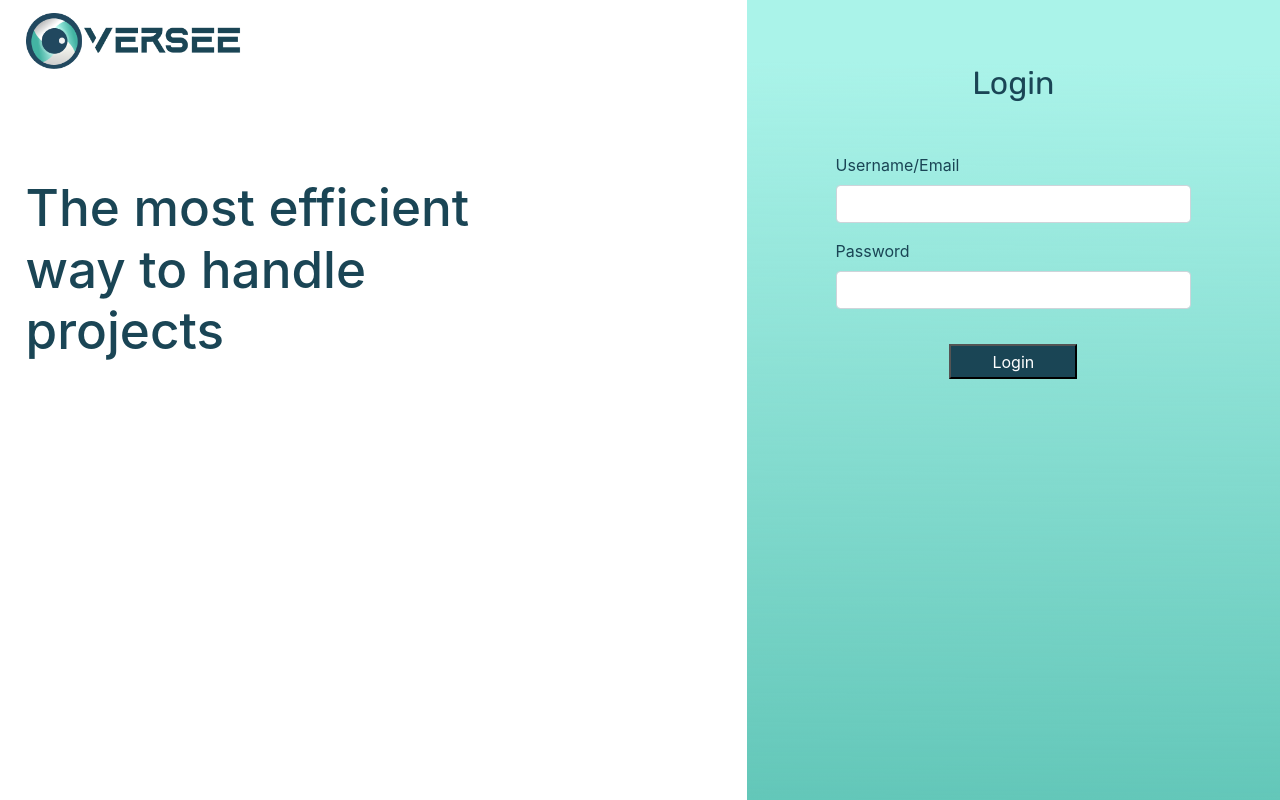
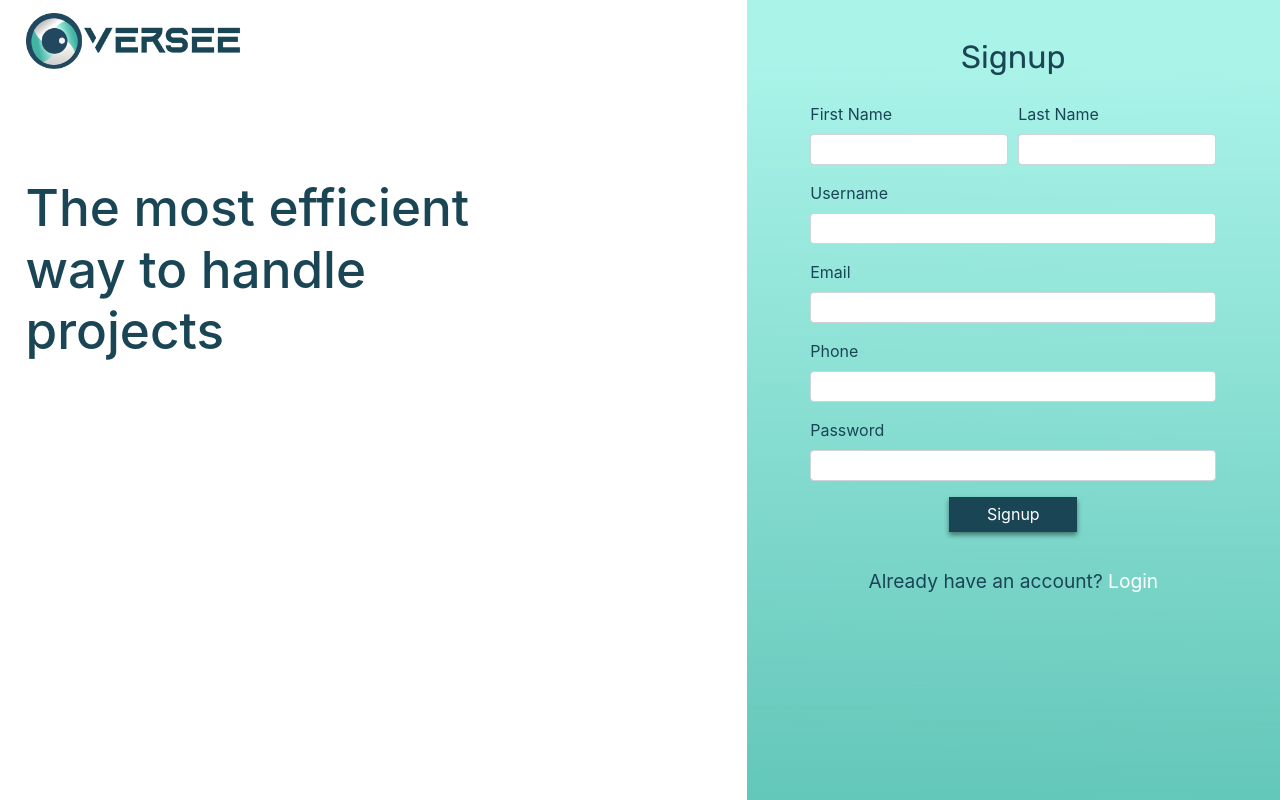
Before and after one commit to aakooo/nutriment, a React (Create React App) app in the folder frontend/: page /signup in a window 1280 px wide. Built offline with nearby package versions, Linux system fonts and the light colour scheme.

Commit message:
Completed login and signup UI

```diff
--- a/frontend/package.json
+++ b/frontend/package.json
@@ -9,6 +9,7 @@
     "react": "^17.0.2",
     "react-bootstrap": "^1.6.1",
     "react-dom": "^17.0.2",
+    "react-router-dom": "^5.2.0",
     "react-scripts": "4.0.3",
     "styled-components": "^5.3.0",
     "web-vitals": "^1.1.2"
--- a/frontend/src/App.js
+++ b/frontend/src/App.js
@@ -1,11 +1,17 @@
 import React from 'react'
+import { BrowserRouter as Router, Route } from 'react-router-dom'
 import Home from './components/Home'
+import Signup from './components/Signup'
 import { Container } from 'react-bootstrap'
 
 const App = () => {
   return (
     <Container fluid>
-      <Home />
+
+      <Router>
+        <Route path='/signup' component={Signup} />
+        <Route exact path='/' component={Home} />
+      </Router>
     </Container>
   );
 }
--- a/frontend/src/components/Home.js
+++ b/frontend/src/components/Home.js
@@ -1,22 +1,12 @@
 import React from 'react'
+import Layout from './auth/Layout'
 import Overview from './auth/Overview'
 import LoginForm from './auth/LoginForm'
-import { Row, Col } from 'react-bootstrap'
-
-const noPadding = { padding: 0 }
 
 const Home = () => {
 
     return (
-        <Row style={{ minHeight: '100vh' }}>
-            <Col xs="12" lg="7" md="6" style={noPadding}>
-                <Overview />
-            </Col>
-
-            <Col xs="12" lg="5" md="6" style={noPadding}>
-                <LoginForm />
-            </Col>
-        </Row>
+        <Layout Left={Overview} Right={LoginForm} />
     )
 }
 
--- a/frontend/src/components/Signup.js
+++ b/frontend/src/components/Signup.js
@@ -0,0 +1,15 @@
+import React from 'react'
+import Overview from './auth/Overview'
+import Layout from './auth/Layout'
+import SignupForm from './auth/SignupForm'
+
+const Signup = () => {
+
+    return (
+        <div>
+            <Layout Left={Overview} Right={SignupForm} />
+        </div>
+    )
+}
+
+export default Signup
--- /dev/null
+++ b/frontend/src/components/auth/Layout.js
@@ -0,0 +1,21 @@
+import React from 'react'
+import { Row, Col } from 'react-bootstrap'
+
+const noPadding = { padding: 0 }
+
+const Layout = ({ Left, Right }) => {
+
+    return (
+        <Row style={{ minHeight: '100vh' }}>
+            <Col xs="12" lg="7" md="6" style={noPadding}>
+                <Left />
+            </Col>
+
+            <Col xs="12" lg="5" md="6" style={noPadding}>
+                <Right />
+            </Col>
+        </Row>
+    )
+}
+
+export default Layout
--- a/frontend/src/components/auth/LoginForm.js
+++ b/frontend/src/components/auth/LoginForm.js
@@ -1,7 +1,14 @@
 import React from 'react'
+import { Link } from 'react-router-dom'
+
 import { Form } from 'react-bootstrap'
 import { Button, bgGradient, mediaQuery, ButtonHolder } from '../styled'
 import styled from 'styled-components'
+
+const Div = styled.div`
+    background: ${bgGradient};
+    height: 100%;
+    padding: 1vw`
 
 const H2 = styled.h2`
     font-family: 'Rubik', sans-serif;
@@ -13,10 +20,10 @@ const H2 = styled.h2`
         font-size: 7vw;
     }`
 
-const Div = styled.div`
-    background: ${bgGradient};
-    height: 100%;
-    padding: 1vw`
+const P = styled.p`
+    margin-top: 7%;
+    font-size: 1.2em;
+    text-align: center;`
 
 const labelStyle = {
     textAlign: 'left',
@@ -57,6 +64,13 @@ const LoginForm = () => {
                     </Button>
                 </ButtonHolder>
             </Form>
+
+            <P>New here? <Link
+                to="/signup"
+                style={{
+                    color: 'white',
+                }}>Signup</Link>
+            </P>
         </Div>
     )
 }
--- a/frontend/src/components/auth/SignupForm.js
+++ b/frontend/src/components/auth/SignupForm.js
@@ -0,0 +1,117 @@
+import React from 'react'
+import { Link } from 'react-router-dom'
+
+import { Form, Col } from 'react-bootstrap'
+import styled from 'styled-components'
+import { bgGradient, mediaQuery, ButtonHolder, Button } from '../styled'
+
+const Div = styled.div`
+    background: ${bgGradient};
+    height: 100%;
+    padding: 1vw;
+    padding-bottom: 0;`
+
+const H2 = styled.h2`
+    font-family: 'Rubik', sans-serif;
+    font-size: 2.5vw;
+    margin: 5%;
+    text-align: center;
+
+    ${mediaQuery} {
+        font-size: 7vw;
+    }`
+
+const P = styled.p`
+    margin-top: 7%;
+    font-size: 1.2em;
+    text-align: center;`
+
+const labelStyle = {
+    textAlign: 'left',
+    fontSize: '1em',
+}
+
+const SignupForm = () => {
+
+    return (
+        <Div>
+            <H2>Signup</H2>
+
+            <Form
+                style={{
+                    width: '80%',
+                    margin: 'auto',
+                }}>
+                <Form.Row>
+                    <Form.Group
+                        as={Col}
+                        lg="6"md="6" sm="12">
+                        <Form.Label style={labelStyle}>First Name</Form.Label>
+
+                        <Form.Control
+                            size="sm"
+                            type="text"
+                            name="username" />
+                    </Form.Group>
+
+                    <Form.Group as={Col} lg="6" md="6" sm="12">
+                        <Form.Label style={labelStyle}>Last Name</Form.Label>
+
+                        <Form.Control
+                            size="sm"
+                            type="text"
+                            name="username" />
+                    </Form.Group>
+                </Form.Row>
+
+                <Form.Group>
+                    <Form.Label style={labelStyle}>Username</Form.Label>
+
+                    <Form.Control
+                        size="sm"
+                        type="text"
+                        name="username" />
+                </Form.Group>
+
+                <Form.Group>
+                    <Form.Label style={labelStyle}>Email</Form.Label>
+
+                    <Form.Control
+                        size="sm"
+                        type="text"
+                        name="username" />
+                </Form.Group>
+
+                <Form.Group>
+                    <Form.Label style={labelStyle}>Phone</Form.Label>
+
+                    <Form.Control
+                        size="sm"
+                        type="text"
+                        name="username" />
+                </Form.Group>
+
+                <Form.Group>
+                    <Form.Label style={labelStyle}>Password</Form.Label>
+
+                    <Form.Control
+                        size="sm"
+                        type="text"
+                        name="username" />
+                </Form.Group>
+
+                <ButtonHolder>
+                    <Button type="submit">Signup</Button>
+                </ButtonHolder>
+            </Form>
+
+            <P>Already have an account? <Link to="/"
+                style={{
+                    color: 'white',
+                }}>Login</Link>
+            </P>
+        </Div>
+    )
+}
+
+export default SignupForm
--- a/frontend/src/components/styled.js
+++ b/frontend/src/components/styled.js
@@ -13,7 +13,9 @@ export const Button = styled.button`
     height: 2.7vw;
     min-height: 35px;
     background-color: ${themeBlue};
-    color: white;`
+    color: white;
+    border: none;
+    box-shadow: 0px 3px 5px #00000075`
 
 export const ButtonHolder = styled.div`
     text-align: center;`
```
Also changed, not shown: 1 other file (tests, documents, lock files or other folders).
